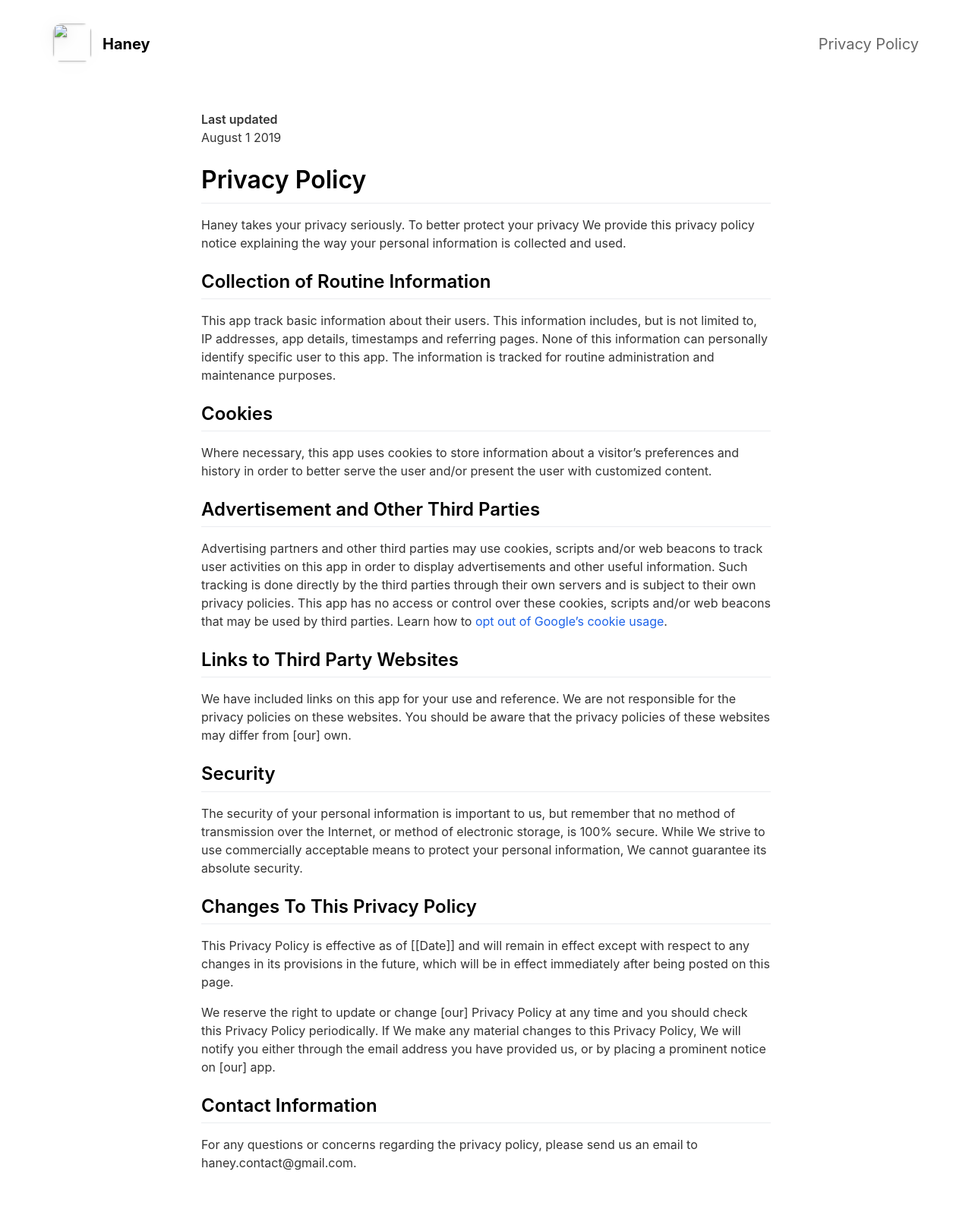
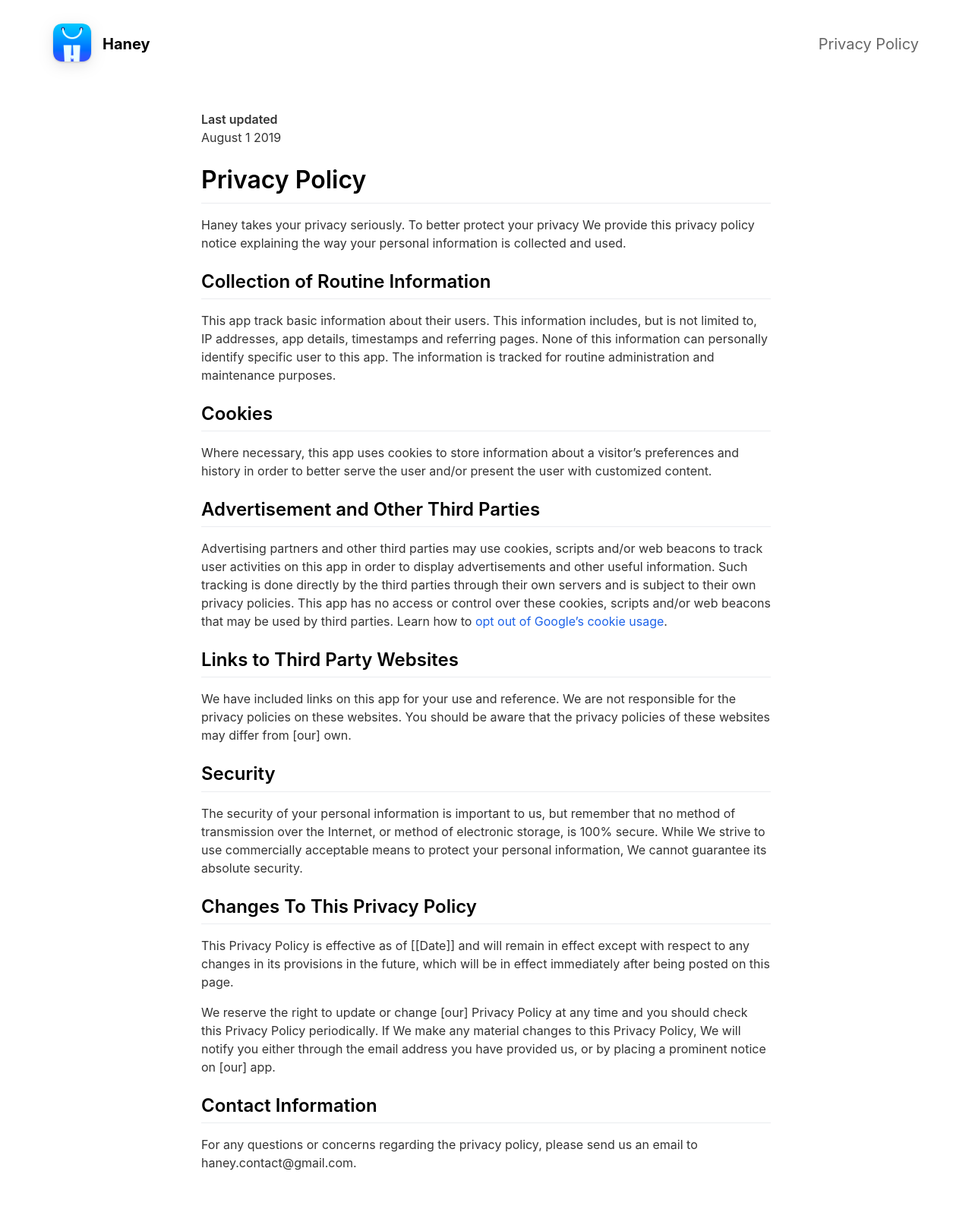
Before and after one commit to thuann-vn/haney, a Jekyll site: the page built from _pages/privacypolicy.md, in a window 1280 px wide. Shown: the whole page at 76% size. Built offline with Jekyll 4.4.1, drawn with Linux system fonts in a browser that asks for light colours; nearby versions of some CDN libraries.

Commit message:
Update v2

```diff
--- a/_config.yml
+++ b/_config.yml
@@ -9,7 +9,7 @@
 presskit_download_link                    :                                           # Enter a link to downloadable file or (e.g. public Dropbox link to a .zip file).
                                                                                       # Or upload your press kit file to assets and set path accordingly (e.g. "assets/your_press_kit.zip").
 
-app_icon                                  : assets/appicon.png                      # Automatically populates if not set and if iOS app ID is set.  Otherwise enter path to icon file manually.
+app_icon                                  : https://thuann-vn.github.io/haney/assets/appicon.png                      # Automatically populates if not set and if iOS app ID is set.  Otherwise enter path to icon file manually.
 app_name                                  : Haney                                          # Automatically populates if not set and if iOS app ID is set.  Otherwise enter manually.
 app_price                                 : Free - In-app purchase                                          # Automatically populates if not set and if iOS app ID is set.  Otherwise enter manually.
 app_description                           : Manage your online business easier!
```
